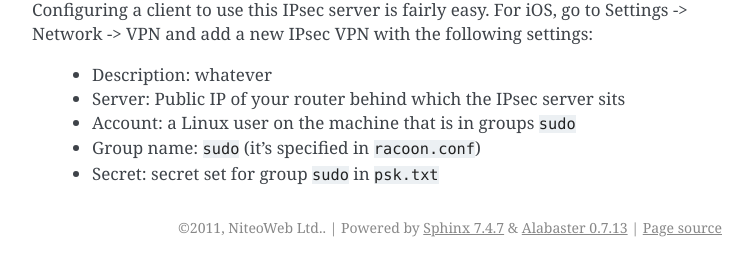
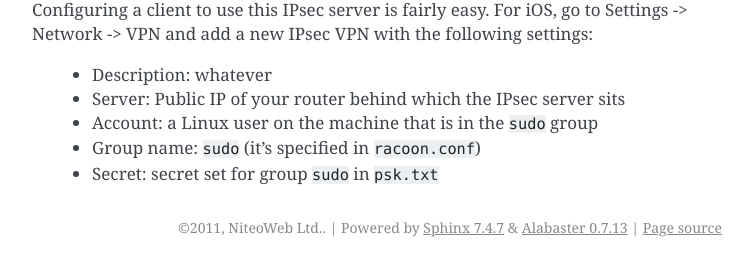
Before and after one commit to teamniteo/niteoweb.fabfile, a Sphinx documentation site: the page built from docs/ipsec.rst, in a window 1280 px wide and 900 px high, scrolled down 2097 px. Shown: the part 633-897 px from the top of the window, without its empty margins (388-1141 px from the left). Built offline with Sphinx 7.4.7, drawn with Linux system fonts in a browser that asks for light colours.

Commit message:
minor wording fix

```diff
--- a/docs/ipsec.rst
+++ b/docs/ipsec.rst
@@ -140,6 +140,6 @@ settings:
 
  * Description: whatever
  * Server: Public IP of your router behind which the IPsec server sits
- * Account: a Linux user on the machine that is in groups ``sudo``
+ * Account: a Linux user on the machine that is in the ``sudo`` group
  * Group name: ``sudo`` (it's specified in ``racoon.conf``)
  * Secret: secret set for group ``sudo`` in ``psk.txt``
```
